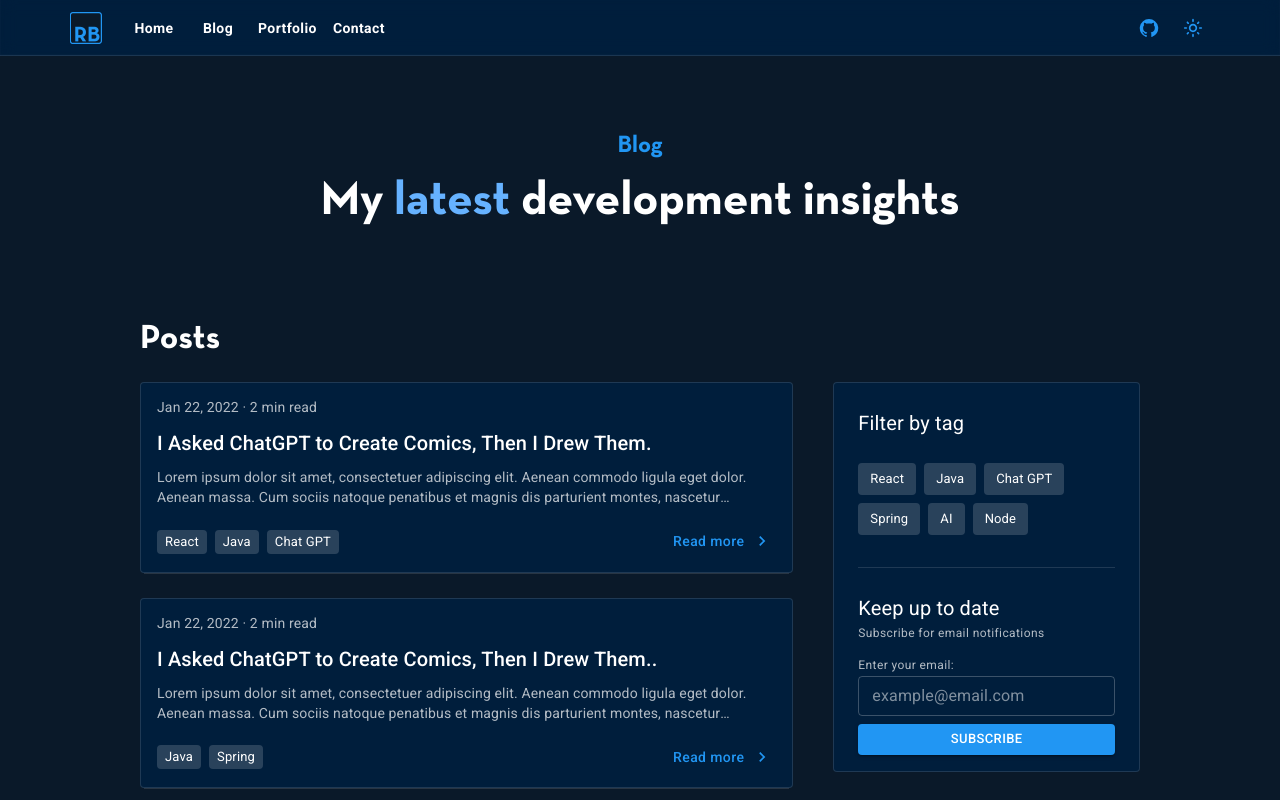
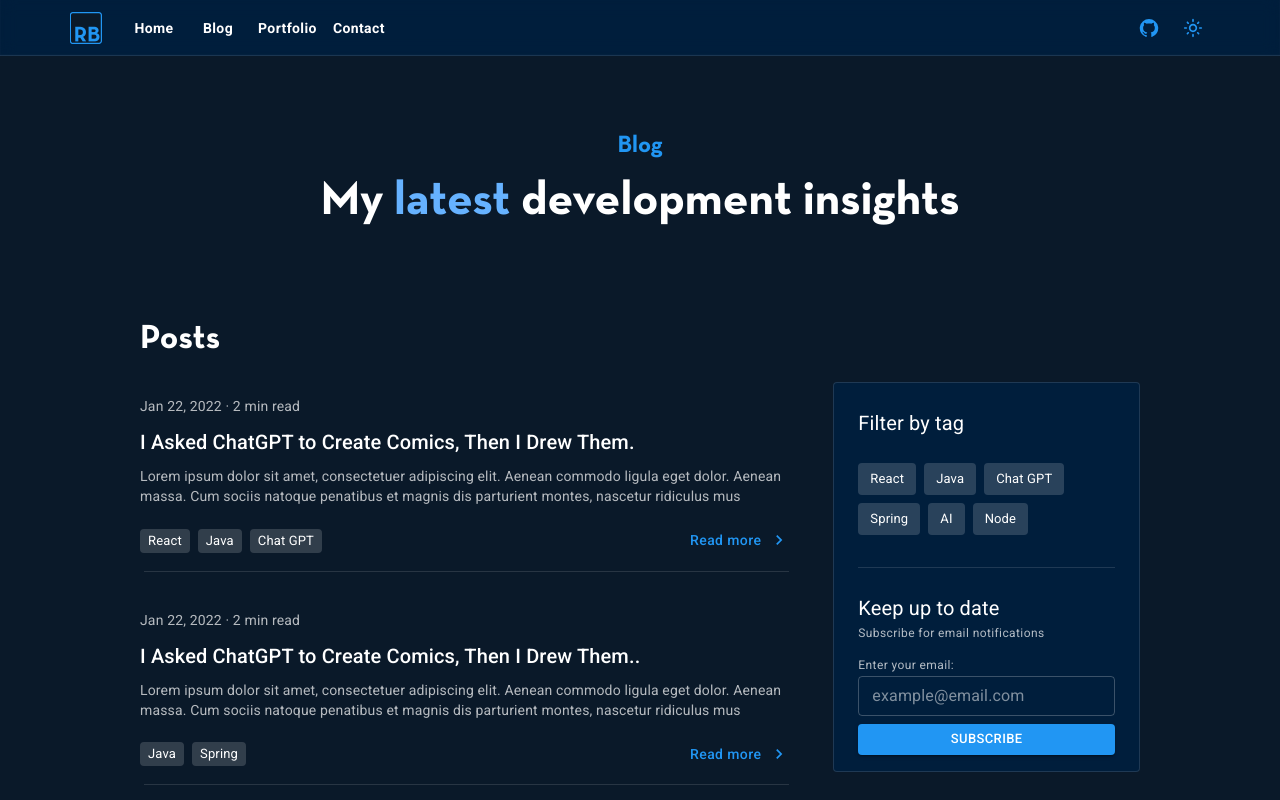
Before and after one commit to RyanBeGell/portfolio-site, a Next.js app: page /blog in a window 1280 px wide. Shown: the top 800 px of the page. Built offline with nearby package versions, Linux system fonts and the light colour scheme.

Commit message:
transparent card prop added

```diff
--- a/src/components/blog/Card/BlogCard.tsx
+++ b/src/components/blog/Card/BlogCard.tsx
@@ -15,12 +15,13 @@ export interface Props {
   date: string;
   minsToRead: number;
   chips?: string[];
+  transparent?: boolean;
 }
 
 export default function BlogCard(props: Props) {
   const router = useRouter();
   const theme = useTheme();
-const darkMode = theme.palette.mode === 'dark';
+  const darkMode = theme.palette.mode === 'dark';
 
   return (
     <Card
@@ -30,14 +31,16 @@ const darkMode = theme.palette.mode === 'dark';
         display: 'flex',
         flexDirection: 'row',
         '&:hover': {
-          borderColor: darkMode? 'primary.main':'#c7d0dd' ,
-          boxShadow: 6
+          borderColor: darkMode ? 'primary.main' : '#c7d0dd',
+          boxShadow: props.transparent ? 6 : 0,
         },
+        backgroundColor: props.transparent ? 'transparent' : 'background.paper',
+        border: props.transparent ? 'none' : 'null',
       }}
     >
       <CardContent
         sx={{
-          px: '16px ',
+          px: props.transparent ? '0px': '16px ',
           pt: '12px',
           pb: '12px !important',
         }}
```
